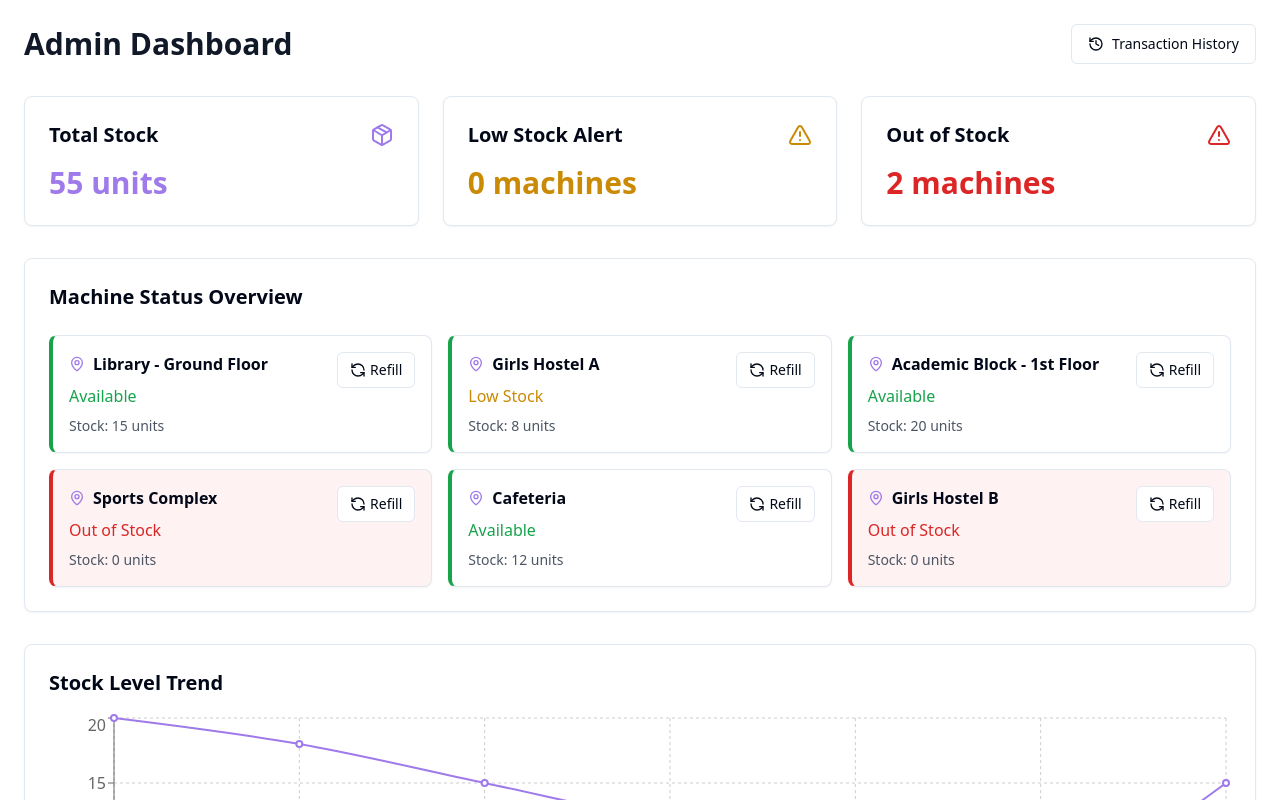
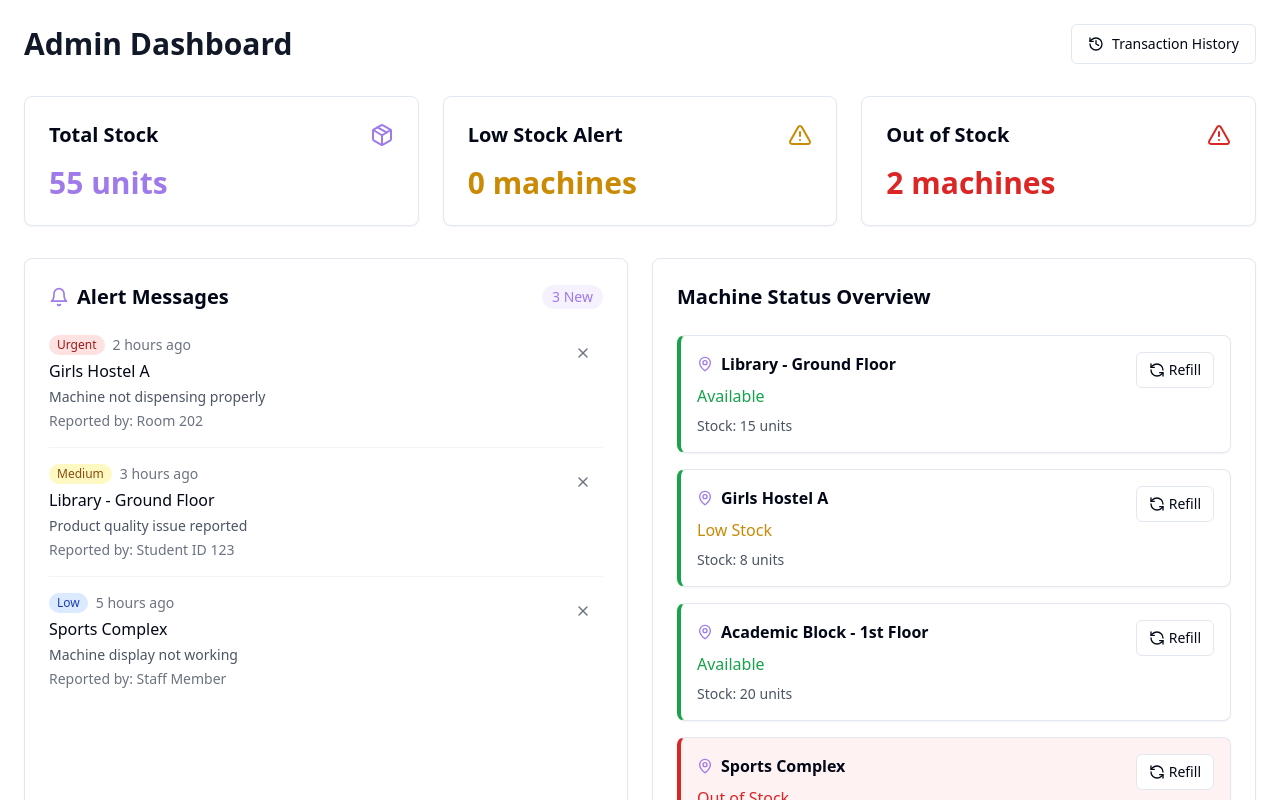
Before and after one commit to Pranavipulluri/pad-pulse, a React (Vite) app: page /admin in a window 1280 px wide. Shown: the top 800 px of the page. Built offline with nearby package versions, Linux system fonts and the light colour scheme.

Commit message:
Remove User Portal, Add Alerts
Removed the user portal from the application's navigation.  Added a card to the admin dashboard to display alert messages.

```diff
--- a/src/pages/AdminDashboard.tsx
+++ b/src/pages/AdminDashboard.tsx
@@ -1,7 +1,7 @@
 
 import React from 'react';
 import { motion } from 'framer-motion';
-import { Package, AlertTriangle, History, RefreshCcw, MapPin } from 'lucide-react';
+import { Package, AlertTriangle, History, RefreshCcw, MapPin, Bell, X } from 'lucide-react';
 import { Button } from "@/components/ui/button";
 import { Card } from "@/components/ui/card";
 import { toast } from 'sonner';
@@ -35,9 +35,41 @@ const machines = [
   { id: 6, location: "Girls Hostel B", stock: 0, status: "Out of Stock" },
 ];
 
+// Mock data for alert messages
+const alertMessages = [
+  {
+    id: 1,
+    location: "Girls Hostel A",
+    message: "Machine not dispensing properly",
+    timestamp: "2 hours ago",
+    status: "Urgent",
+    user: "Room 202"
+  },
+  {
+    id: 2,
+    location: "Library - Ground Floor",
+    message: "Product quality issue reported",
+    timestamp: "3 hours ago",
+    status: "Medium",
+    user: "Student ID 123"
+  },
+  {
+    id: 3,
+    location: "Sports Complex",
+    message: "Machine display not working",
+    timestamp: "5 hours ago",
+    status: "Low",
+    user: "Staff Member"
+  },
+];
+
 const AdminDashboard: React.FC = () => {
   const handleRefillStock = (machineId: number) => {
     toast.success(`Stock refill request submitted for machine ${machineId}!`);
+  };
+
+  const handleDismissAlert = (alertId: number) => {
+    toast.success("Alert dismissed successfully");
   };
 
   const getStatusColor = (status: string) => {
@@ -50,6 +82,19 @@ const AdminDashboard: React.FC = () => {
         return "text-red-600";
       default:
         return "text-gray-600";
+    }
+  };
+
+  const getAlertStatusColor = (status: string) => {
+    switch (status) {
+      case "Urgent":
+        return "bg-red-100 text-red-800";
+      case "Medium":
+        return "bg-yellow-100 text-yellow-800";
+      case "Low":
+        return "bg-blue-100 text-blue-800";
+      default:
+        return "bg-gray-100 text-gray-800";
     }
   };
 
@@ -107,9 +152,50 @@ const AdminDashboard: React.FC = () => {
           </Card>
         </div>
 
+        <div className="grid grid-cols-1 lg:grid-cols-2 gap-6">
+          <Card className="p-6">
+            <div className="flex items-center justify-between mb-6">
+              <h2 className="text-xl font-semibold flex items-center gap-2">
+                <Bell className="w-5 h-5 text-primary" />
+                Alert Messages
+              </h2>
+              <span className="px-2.5 py-0.5 rounded-full text-sm bg-primary/10 text-primary font-medium">
+                {alertMessages.length} New
+              </span>
+            </div>
+            <div className="space-y-4">
+              {alertMessages.map((alert) => (
+                <div
+                  key={alert.id}
+                  className="flex items-start justify-between border-b border-gray-100 pb-4 last:border-0"
+                >
+                  <div className="space-y-1">
+                    <div className="flex items-center gap-2">
+                      <span className={`px-2 py-0.5 rounded-full text-xs font-medium ${getAlertStatusColor(alert.status)}`}>
+                        {alert.status}
+                      </span>
+                      <span className="text-sm text-gray-500">{alert.timestamp}</span>
+                    </div>
+                    <p className="font-medium">{alert.location}</p>
+                    <p className="text-sm text-gray-600">{alert.message}</p>
+                    <p className="text-sm text-gray-500">Reported by: {alert.user}</p>
+                  </div>
+                  <Button
+                    variant="ghost"
+                    size="sm"
+                    onClick={() => handleDismissAlert(alert.id)}
+                    className="text-gray-500 hover:text-gray-700"
+                  >
+                    <X className="w-4 h-4" />
+                  </Button>
+                </div>
+              ))}
+            </div>
+          </Card>
+
           <Card className="p-6">
             <h2 className="text-xl font-semibold mb-6">Machine Status Overview</h2>
-          <div className="grid grid-cols-1 md:grid-cols-2 lg:grid-cols-3 gap-4">
+            <div className="grid grid-cols-1 gap-4">
               {machines.map((machine) => (
                 <Card
                   key={machine.id}
@@ -143,6 +229,7 @@ const AdminDashboard: React.FC = () => {
               ))}
             </div>
           </Card>
+        </div>
 
         <Card className="p-6">
           <h2 className="text-xl font-semibold mb-4">Stock Level Trend</h2>
```
Lines whose indentation alone changed are shown as unchanged.
